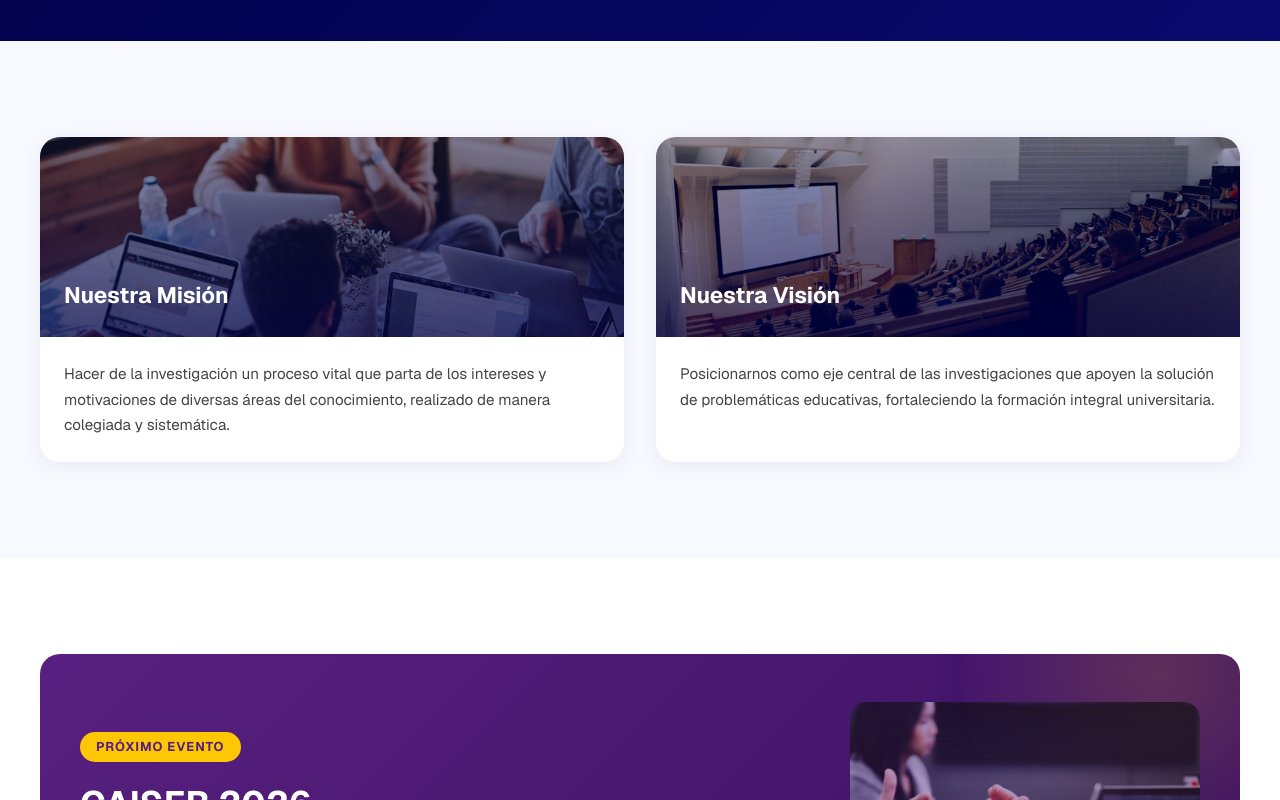
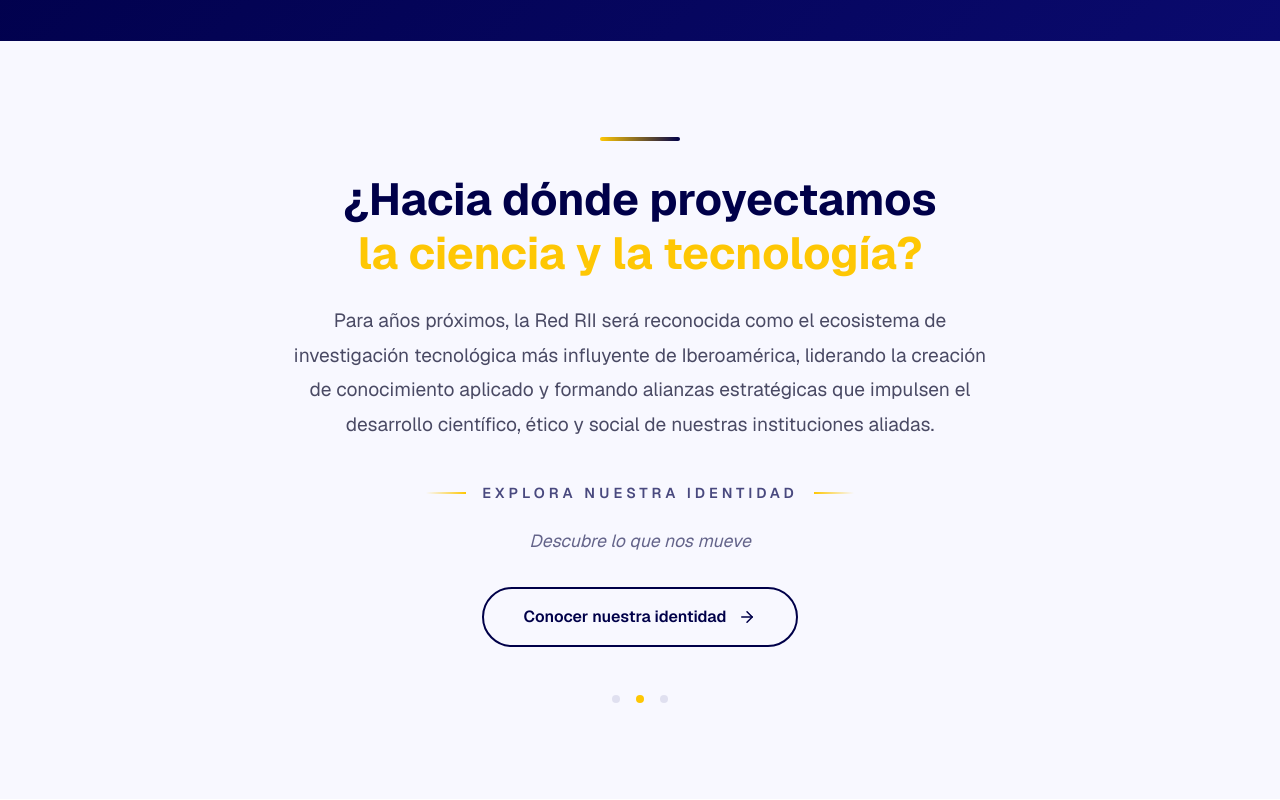
Before and after one commit to Sebas1524/Red-RII, a Next.js app: page / in a window 1280 px wide. Shown: the part 1720-2520 px from the top of the page. Built offline with nearby package versions, Linux system fonts and the light colour scheme.

Commit message:
Update page.tsx

```diff
--- a/app/page.tsx
+++ b/app/page.tsx
@@ -409,102 +409,176 @@ export default function HomePage() {
       </section >
 
 
-      < section className="section-padding" style={{ background: "#f8f8ff" }}>
+     <section className="section-padding" style={{ background: "#f8f8ff" }}>
   <div className="container-custom">
     <div
-            className="stagger-children"
+      className="scroll-reveal"
       style={{
-              display: "grid",
-              gridTemplateColumns: "repeat(auto-fit, minmax(320px, 1fr))",
-              gap: "2rem",
+        maxWidth: "800px",
+        margin: "0 auto",
+        textAlign: "center",
       }}
     >
+      {/* Línea decorativa superior */}
+      <div
+        style={{
+          width: "80px",
+          height: "4px",
+          background: "linear-gradient(90deg, #FEC704, #000049)",
+          margin: "0 auto 2rem auto",
+          borderRadius: "2px",
+        }}
+      />
 
-            <div
-              className="hover-lift scroll-reveal"
+      {/* Título principal */}
+      <h2
         style={{
-                borderRadius: "20px",
-                overflow: "hidden",
-                background: "#fff",
-                boxShadow: "0 4px 20px rgba(0,0,73,0.06)",
+          fontSize: "clamp(1.8rem, 4vw, 2.8rem)",
+          fontWeight: 700,
+          color: "#000049",
+          marginBottom: "1.5rem",
+          lineHeight: 1.2,
         }}
       >
-              <div style={{ position: "relative", height: "200px" }}>
-                <Image
-                  src="/images/mission-teamwork.jpg"
-                  alt="Equipo de investigación"
-                  fill
-                  style={{ objectFit: "cover" }}
-                  sizes="(max-width: 768px) 100vw, 600px"
-                />
+        ¿Hacia dónde proyectamos
+        <br />
+        <span style={{ color: "#FEC704" }}>la ciencia y la tecnología?</span>
+      </h2>
+
+      {/* Párrafo de visión */}
+      <p
+        style={{
+          color: "#2c2c4a",
+          fontSize: "clamp(1rem, 2vw, 1.2rem)",
+          lineHeight: 1.8,
+          marginBottom: "2.5rem",
+          opacity: 0.85,
+          fontWeight: 400,
+          maxWidth: "700px",
+          marginLeft: "auto",
+          marginRight: "auto",
+        }}
+      >
+        Para años próximos, la Red RII será reconocida como el ecosistema de
+        investigación tecnológica más influyente de Iberoamérica, liderando la
+        creación de conocimiento aplicado y formando alianzas estratégicas que
+        impulsen el desarrollo científico, ético y social de nuestras instituciones
+        aliadas.
+      </p>
+
+      {/* Texto "EXPLORA NUESTRA IDENTIDAD" con estilo */}
       <div
         style={{
-                    position: "absolute",
-                    inset: 0,
-                    background: "linear-gradient(to bottom, rgba(0,0,73,0.3) 0%, rgba(0,0,73,0.7) 100%)",
           display: "flex",
-                    alignItems: "flex-end",
-                    padding: "1.5rem",
+          alignItems: "center",
+          justifyContent: "center",
+          gap: "1rem",
+          marginBottom: "1.5rem",
         }}
       >
-                  <h3 style={{ color: "#fff", fontSize: "1.4rem", fontWeight: 700 }}>
-                    Nuestra Misión
-                  </h3>
-                </div>
-              </div>
-              <div style={{ padding: "1.5rem" }}>
-                <p style={{ color: "#444", fontSize: "0.95rem", lineHeight: 1.7 }}>
-                  Hacer de la investigación un proceso vital que parta de los
-                  intereses y motivaciones de diversas áreas del conocimiento,
-                  realizado de manera colegiada y sistemática.
-                </p>
-              </div>
+        <div
+          style={{
+            height: "2px",
+            width: "40px",
+            background: "linear-gradient(90deg, transparent, #FEC704)",
+          }}
+        />
+        <span
+          style={{
+            fontSize: "0.9rem",
+            fontWeight: 600,
+            letterSpacing: "4px",
+            textTransform: "uppercase",
+            color: "#000049",
+            opacity: 0.7,
+          }}
+        >
+          EXPLORA NUESTRA IDENTIDAD
+        </span>
+        <div
+          style={{
+            height: "2px",
+            width: "40px",
+            background: "linear-gradient(90deg, #FEC704, transparent)",
+          }}
+        />
       </div>
 
-
-            <div
-              className="hover-lift scroll-reveal"
+      {/* Texto "Descubre lo que nos mueve" */}
+      <p
         style={{
-                borderRadius: "20px",
-                overflow: "hidden",
-                background: "#fff",
-                boxShadow: "0 4px 20px rgba(0,0,73,0.06)",
+          fontSize: "1.1rem",
+          color: "#64648a",
+          marginBottom: "2rem",
+          fontStyle: "italic",
         }}
       >
-              <div style={{ position: "relative", height: "200px" }}>
-                <Image
-                  src="/images/vision-future.jpg"
-                  alt="Visión educativa"
-                  fill
-                  style={{ objectFit: "cover" }}
-                  sizes="(max-width: 768px) 100vw, 600px"
-                />
+        Descubre lo que nos mueve
+      </p>
+
+      {/* Botón estilizado */}
+      <Link
+        href="/la-red"
+        style={{
+          display: "inline-flex",
+          alignItems: "center",
+          justifyContent: "center",
+          gap: "0.75rem",
+          background: "transparent",
+          color: "#000049",
+          padding: "1rem 2.5rem",
+          borderRadius: "50px",
+          fontWeight: 600,
+          textDecoration: "none",
+          fontSize: "1rem",
+          border: "2px solid #000049",
+          transition: "all 0.3s ease",
+          position: "relative",
+          overflow: "hidden",
+          cursor: "pointer",
+        }}
+        onMouseEnter={(e) => {
+          e.currentTarget.style.background = "#000049";
+          e.currentTarget.style.color = "#fff";
+          e.currentTarget.style.transform = "translateY(-2px)";
+          e.currentTarget.style.boxShadow = "0 10px 25px rgba(0,0,73,0.2)";
+        }}
+        onMouseLeave={(e) => {
+          e.currentTarget.style.background = "transparent";
+          e.currentTarget.style.color = "#000049";
+          e.currentTarget.style.transform = "translateY(0)";
+          e.currentTarget.style.boxShadow = "none";
+        }}
+      >
+        <span>Conocer nuestra identidad</span>
+        <ArrowRight size={18} style={{ transition: "transform 0.3s ease" }} />
+      </Link>
+
+      {/* Elementos decorativos */}
       <div
         style={{
-                    position: "absolute",
-                    inset: 0,
-                    background: "linear-gradient(to bottom, rgba(0,0,73,0.3) 0%, rgba(0,0,73,0.7) 100%)",
           display: "flex",
-                    alignItems: "flex-end",
-                    padding: "1.5rem",
+          justifyContent: "center",
+          gap: "1rem",
+          marginTop: "3rem",
         }}
       >
-                  <h3 style={{ color: "#fff", fontSize: "1.4rem", fontWeight: 700 }}>
-                    Nuestra Visión
-                  </h3>
-                </div>
-              </div>
-              <div style={{ padding: "1.5rem" }}>
-                <p style={{ color: "#444", fontSize: "0.95rem", lineHeight: 1.7 }}>
-                  Posicionarnos como eje central de las investigaciones que apoyen
-                  la solución de problemáticas educativas, fortaleciendo la
-                  formación integral universitaria.
-                </p>
+        {[1, 2, 3].map((dot) => (
+          <div
+            key={dot}
+            style={{
+              width: "8px",
+              height: "8px",
+              borderRadius: "50%",
+              background: dot === 2 ? "#FEC704" : "#e0e0f0",
+              transition: "all 0.3s ease",
+            }}
+          />
+        ))}
       </div>
     </div>
   </div>
-        </div>
-      </section >
+</section>
 
 
       < section className="section-padding" style={{ background: "#fff" }}>
```
Lines whose indentation alone changed are shown as unchanged.
